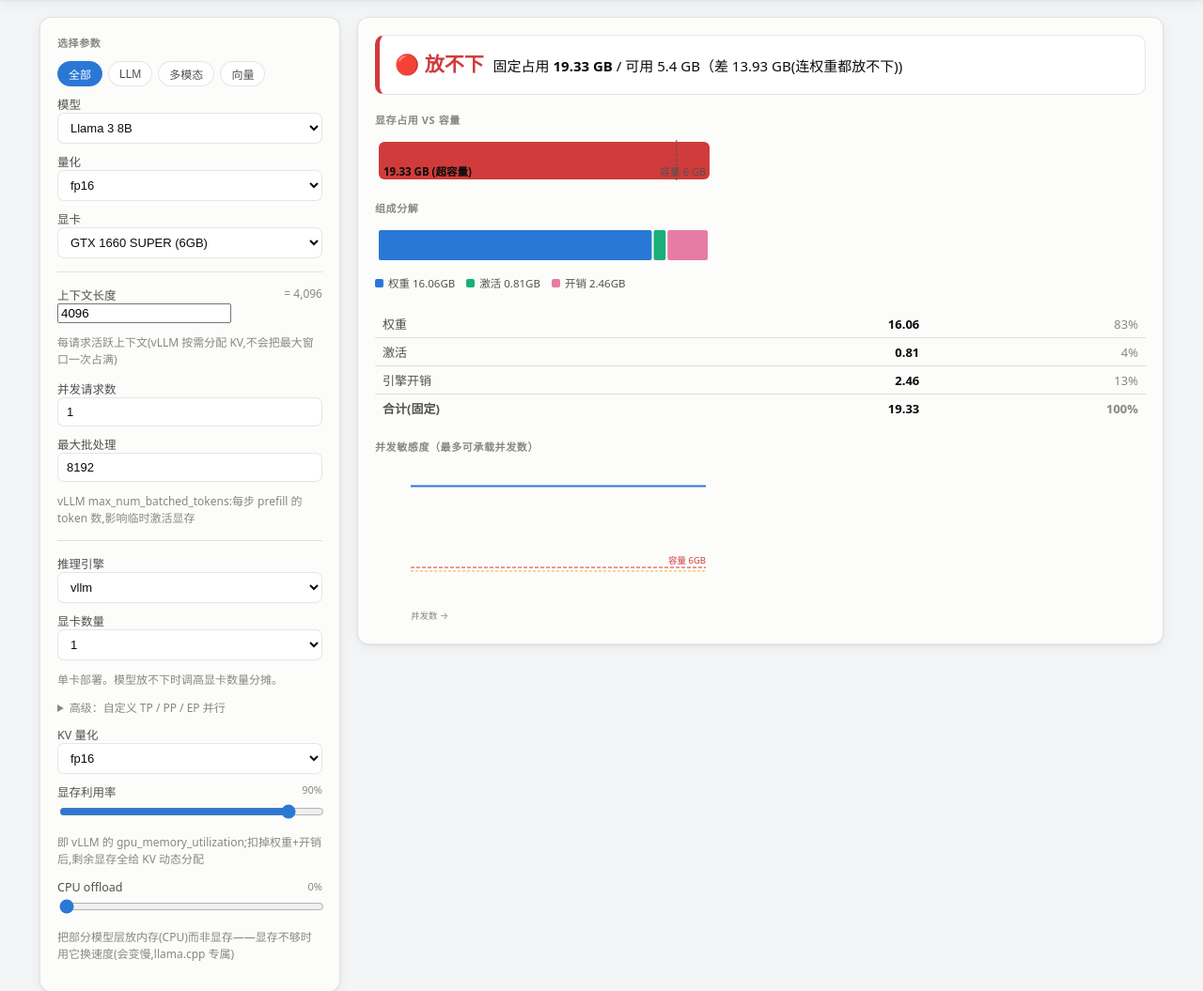
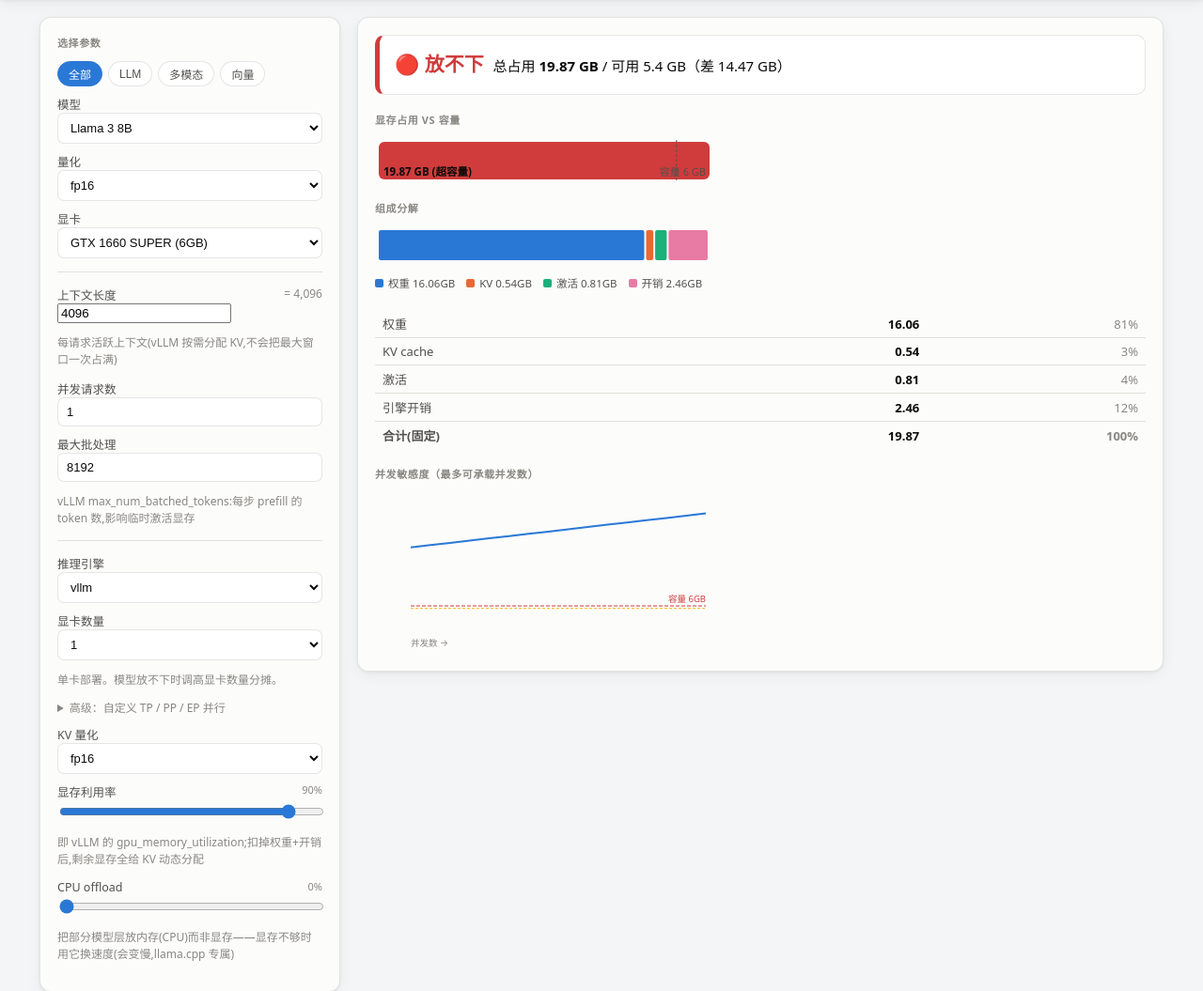
Before and after one commit to Monster-muyu/cc-project, a FastAPI app: page / in a window 1280 px wide. Shown: the part 64-1119 px from the top of the page at 94% size. Run offline with FastAPI, Linux system fonts and the light colour scheme.

Commit message:
fix:显存随上下文变化(恢复KV进breakdown)+推荐改32k并发拉满(?v=5)

```diff
--- a/vram_calc/web/static/app.js
+++ b/vram_calc/web/static/app.js
@@ -144,8 +144,8 @@ function renderResult(r) {
   const perGpu = r.num_gpus > 1 ? `（每卡 ${r.per_gpu_gb} GB）` : "";
   const v = $("verdict");
   v.className = "verdict " + r.verdict;
-  v.innerHTML = `<span class="vbig" style="color:${col}">${txt}</span> 固定占用 <b>${r.total_gb} GB</b>${perGpu} ` +
-    `/ 可用 ${r.usable_gb} GB（${hd >= 0 ? "余 " + hd + " GB 给 KV" : "差 " + (-hd).toFixed(2) + " GB(连权重都放不下)"})` +
+  v.innerHTML = `<span class="vbig" style="color:${col}">${txt}</span> 总占用 <b>${r.total_gb} GB</b>${perGpu} ` +
+    `/ 可用 ${r.usable_gb} GB（${hd >= 0 ? "余 " + hd + " GB" : "差 " + (-hd).toFixed(2) + " GB"}）` +
     (r.num_gpus > 1 ? ` · 共 ${r.num_gpus} 卡` : "");
   $("chart-capacity").innerHTML = capacityBar(r.total_gb, r.capacity_gb, r.usable_gb, r.verdict);
   $("chart-breakdown").innerHTML = stackedBar(r.breakdown, r.total_gb);
@@ -169,13 +169,13 @@ function renderResult(r) {
     // recommendations driven by the user's inputs
     const keepConcCtx = Math.floor(B / uConc);
     const keepCtxConc = uCtx > 0 ? Math.floor(B / uCtx) : null;
-    const balC = Math.max(1, Math.min(128, Math.floor(B / 16384)));   // ~16k context sweet spot
-    const balK = Math.floor(B / balC);
+    const recC = Math.max(1, Math.floor(B / 32768));   // 32k: common actual serving context
+    const recK = Math.floor(B / recC);
     const reqNow = uCtx * uConc;
     let rec = `<div class="rec">▸ 保你的并发 <b>${uConc} 路</b> → 每路最大 <b>${fctx(keepConcCtx)}</b> 上下文</div>`;
     if (keepCtxConc !== null)
       rec += `<div class="rec">▸ 保你的上下文 <b>${fctx(uCtx)}</b> → 最多 <b>${keepCtxConc < 1 ? "不足 1 路" : keepCtxConc + " 路"}</b> 并发</div>`;
-    rec += `<div class="rec">▸ 折中 → <b>${balC} 路 × ${fctx(balK)}</b> 上下文(接近满预算)</div>`;
+    rec += `<div class="rec">▸ 推荐(32k 上下文,并发拉满)→ <b>${recC} 路 × ${fctx(recK)}</b></div>`;
     kb.className = "kv-box";
     kb.innerHTML =
       `💾 vLLM 动态 KV:扣掉权重+开销后剩 <b>${r.kv_budget_gb} GB</b> ≈ <b>${fmt(B)}</b> token 位。` +
--- a/vram_calc/web/templates/index.html
+++ b/vram_calc/web/templates/index.html
@@ -4,7 +4,7 @@
   <meta charset="utf-8"/>
   <meta name="viewport" content="width=device-width, initial-scale=1"/>
   <title>VRAM 显存计算工具</title>
-  <link rel="stylesheet" href="/static/style.css?v=4"/>
+  <link rel="stylesheet" href="/static/style.css?v=5"/>
 </head>
 <body>
 <header>
@@ -148,6 +148,6 @@
   </div>
 </div>
 
-<script src="/static/app.js?v=4"></script>
+<script src="/static/app.js?v=5"></script>
 </body>
 </html>
```
Also changed, not shown: tests/test_estimator.py (+6 -5 lines), vram_calc/core/estimator.py (+9 -14 lines).
